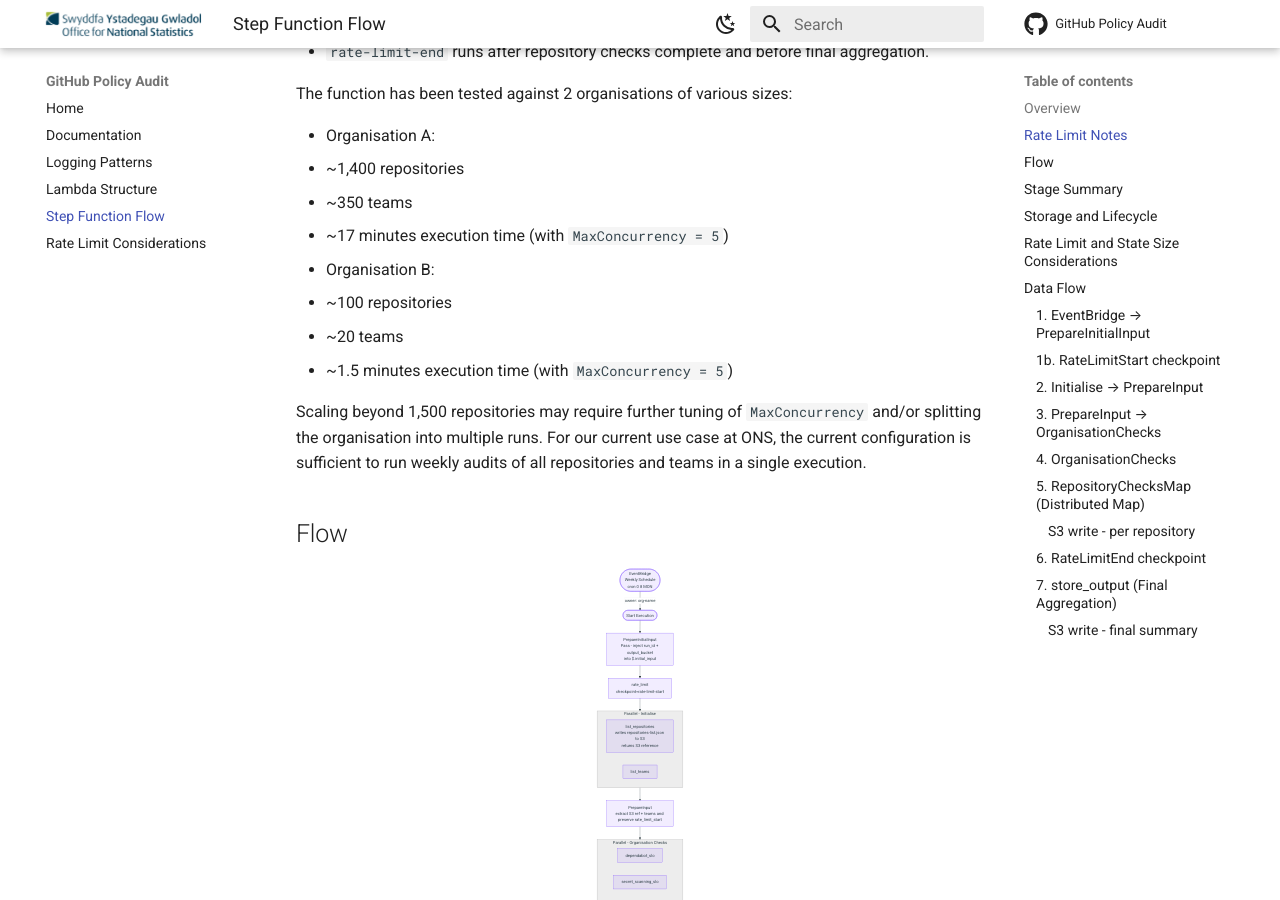
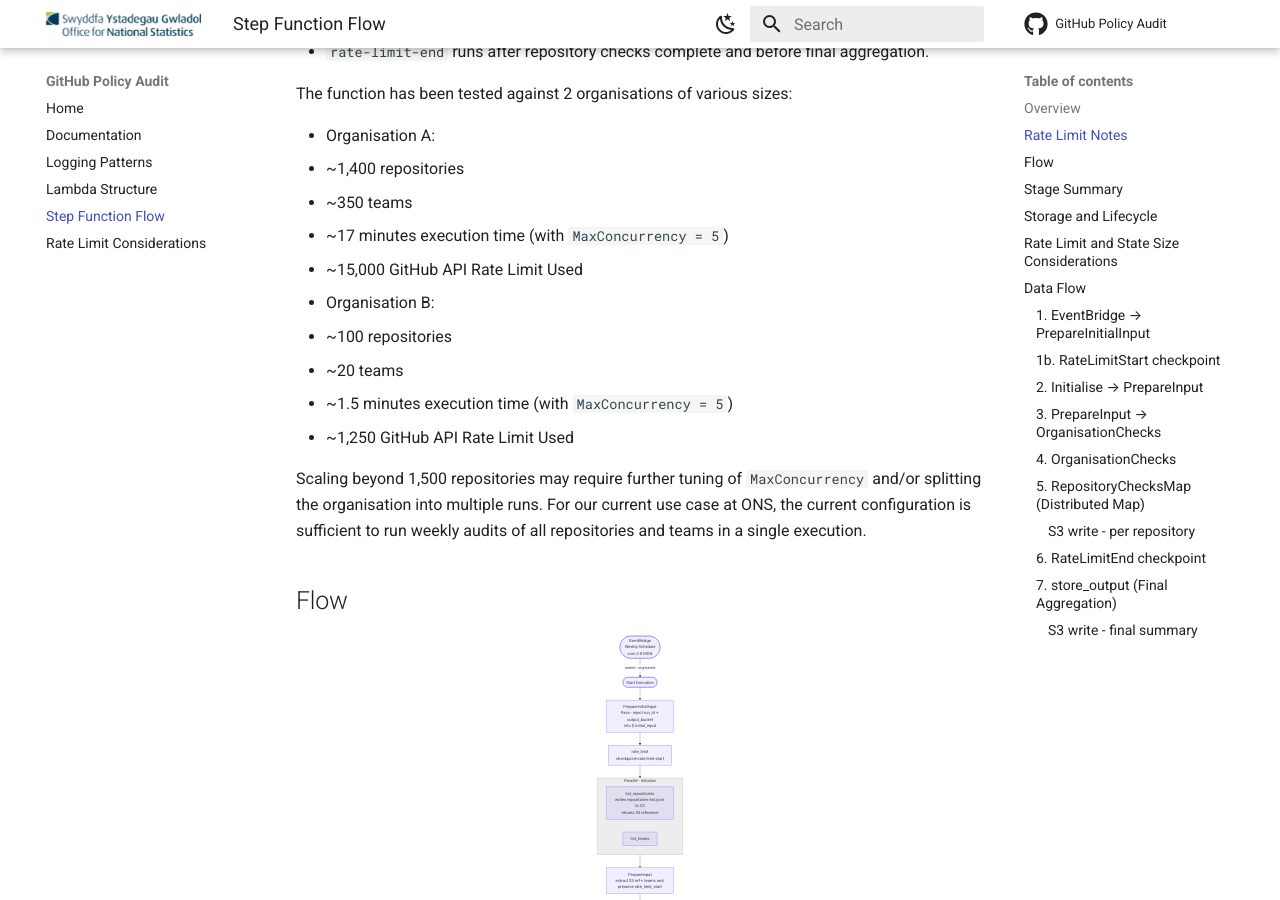
Before and after one commit to ONS-Innovation/keh-github-policy-audit, an MkDocs documentation site: the page built from docs/step-function-flow.md, in a window 1280 px wide and 900 px high, scrolled down 687 px. Built offline with MkDocs 1.6.1 and Material for MkDocs 9.7.7, drawn with Linux system fonts in a browser that asks for light colours; comment, search, counter and statistics services are not loaded.

Commit message:
docs: add rate limit consumption notes

```diff
--- a/docs/step-function-flow.md
+++ b/docs/step-function-flow.md
@@ -24,10 +24,12 @@ The function has been tested against 2 organisations of various sizes:
   - ~1,400 repositories
   - ~350 teams
   - ~17 minutes execution time (with `MaxConcurrency = 5`)
+  - ~15,000 GitHub API Rate Limit Used
 - Organisation B:
   - ~100 repositories
   - ~20 teams
   - ~1.5 minutes execution time (with `MaxConcurrency = 5`)
+  - ~1,250 GitHub API Rate Limit Used
 
 Scaling beyond 1,500 repositories may require further tuning of `MaxConcurrency` and/or splitting the organisation into multiple runs.
 For our current use case at ONS, the current configuration is sufficient to run weekly audits of all repositories and teams in a single execution.
```
Also changed, not shown: README.md (+6 -6 lines).
